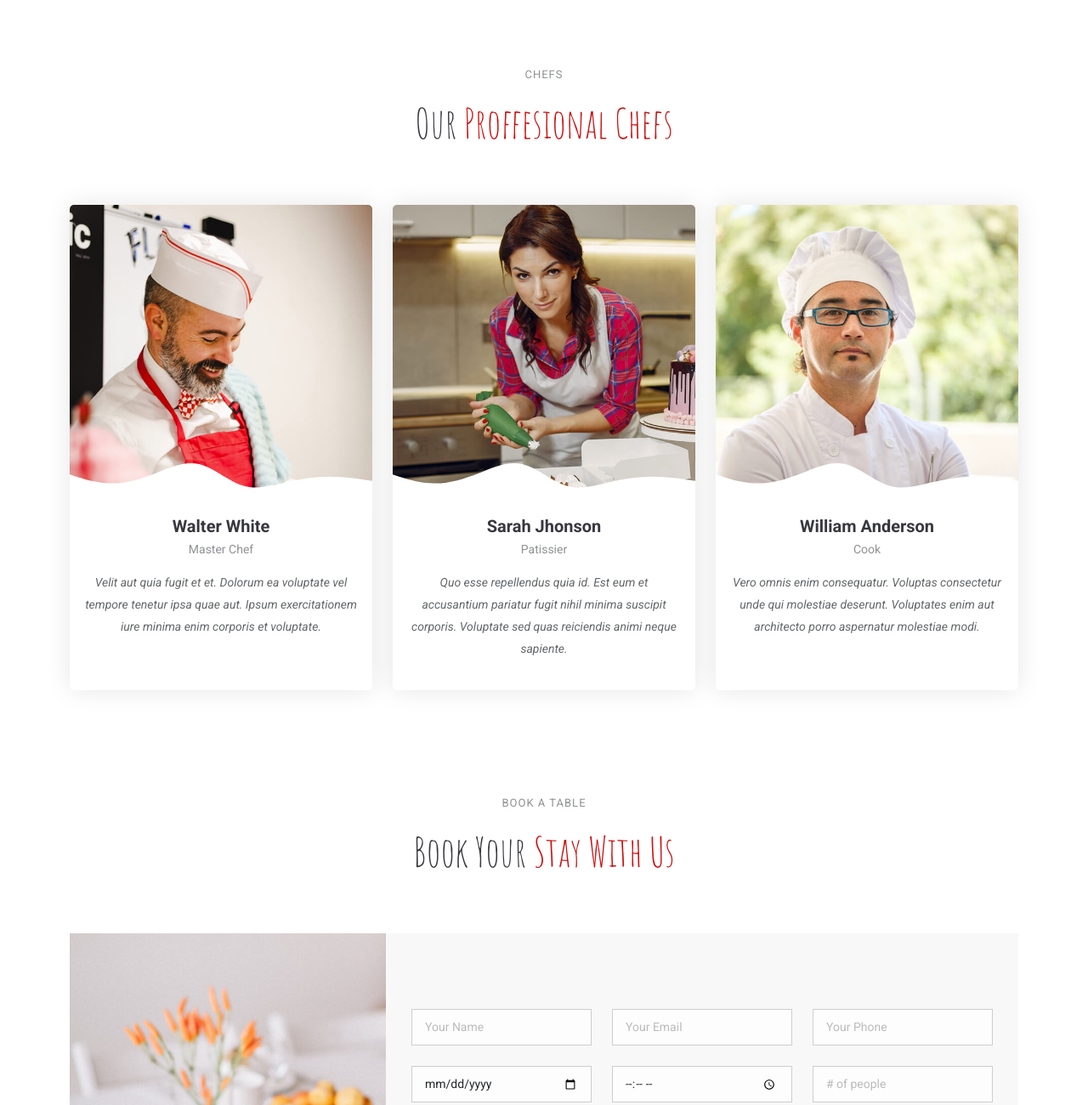
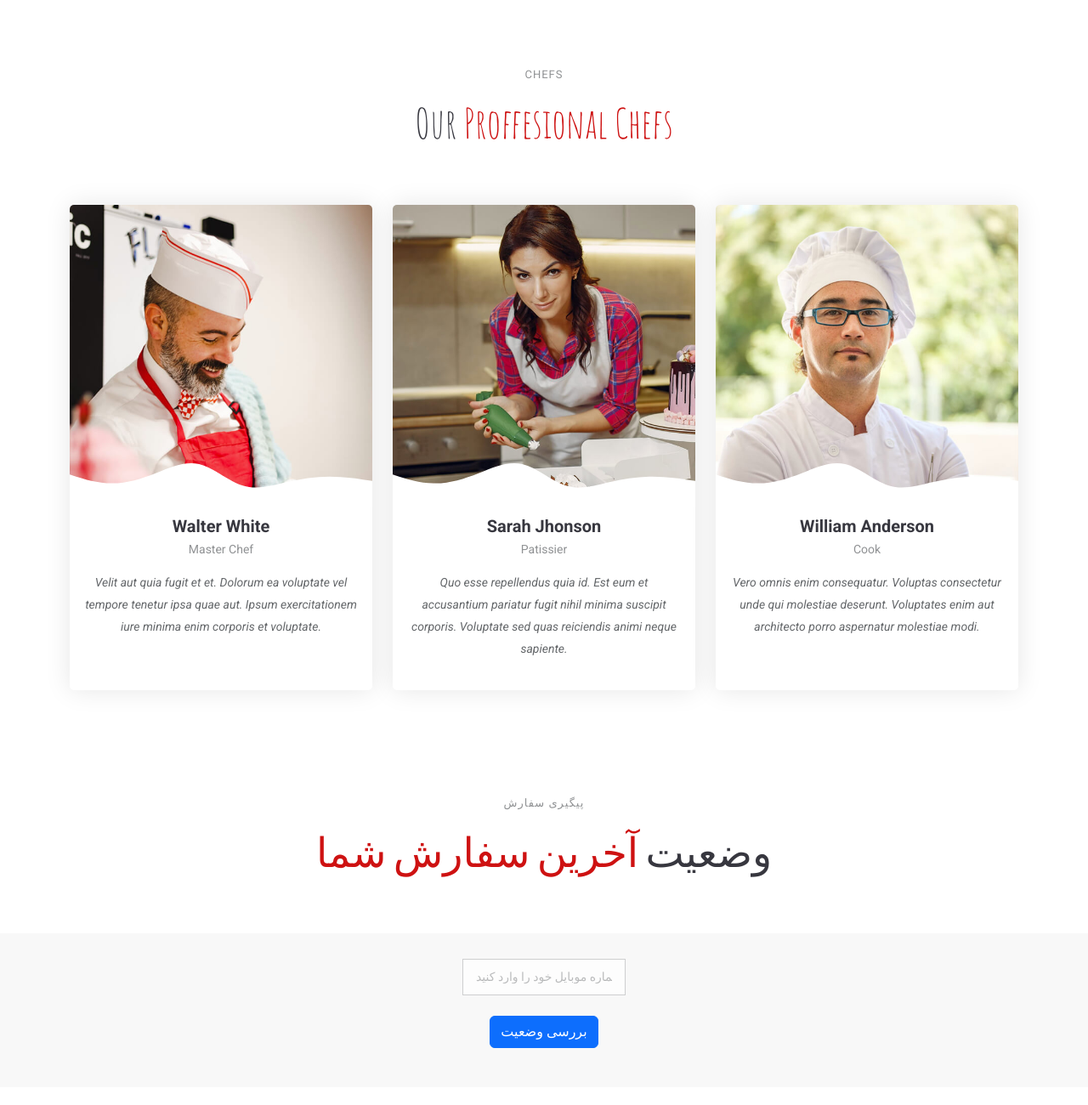
Before and after one commit to ferikarimi/luvndry, a Django app: template lvndry/front/templates/front/index.html in a window 1280 px wide. Shown: the part 5200-6500 px from the top of the page at 85% size. Run offline with Django 3.2, Linux system fonts and the light colour scheme; the template is opened without the code that fills it, so the values that code supplies are empty; some libraries are stand-ins or nearby versions.

Commit message:
The customer can check the status of their order.

```diff
--- a/lvndry/Orders/urls.py
+++ b/lvndry/Orders/urls.py
@@ -1,10 +1,10 @@
 from django.urls import path
-from .views import OrderCreate , OrderUpdate , OrderDelete
-
+from .views import OrderCreate , OrderUpdate , OrderDelete , OrderTracking
 
 urlpatterns = [
     path('ordercreate/', OrderCreate.as_view() , name='OrderCreate'),
     path('orderupdate/<int:pk>/', OrderUpdate.as_view() , name='OrderUpdate'),
     path('orderdelete/<int:pk>/', OrderDelete.as_view() , name='OrderDelete'),
+    path('ordertracking/', OrderTracking.as_view() , name='OrderTracking'),
 
 ]
--- a/lvndry/front/templates/front/index.html
+++ b/lvndry/front/templates/front/index.html
@@ -4,7 +4,7 @@
 <head>
   <meta charset="utf-8">
   <meta content="width=device-width, initial-scale=1.0" name="viewport">
-  <title>Index - Yummy Bootstrap Template</title>
+  <title>Lvendry</title>
   <meta name="description" content="">
   <meta name="keywords" content="">
 
@@ -67,6 +67,9 @@
           <li><a href="#contact">تیم ما</a></li>
           <li><a href="#contact">پیگیری سفارشات</a></li>
           <li><a href="#contact">چگونه مارا پیدا کنید</a></li>
+
+          <li><a href="{% url 'customer_home_page' %}">مدیریت</a></li>
+
 
 
           <!-- <li class="dropdown"><a href="#"><span>Dropdown</span> <i class="bi bi-chevron-down toggle-dropdown"></i></a>
@@ -906,62 +909,116 @@
 
     </section><!-- /Chefs Section -->
 
-    <!-- Book A Table Section -->
-    <section id="book-a-table" class="book-a-table section">
-
-      <!-- Section Title -->
-      <div class="container section-title" data-aos="fade-up">
-        <h2>Book A Table</h2>
-        <p><span>Book Your</span> <span class="description-title">Stay With Us<br></span></p>
-      </div><!-- End Section Title -->
-
-      <div class="container">
-
-        <div class="row g-0" data-aos="fade-up" data-aos-delay="100">
-
-          <div class="col-lg-4 reservation-img" style="background-image: url(assets/img/reservation.jpg);"></div>
-
-          <div class="col-lg-8 d-flex align-items-center reservation-form-bg" data-aos="fade-up" data-aos-delay="200">
-            <form action="forms/book-a-table.php" method="post" role="form" class="my-comment-form">
-              <div class="row gy-4">
-                <div class="col-lg-4 col-md-6">
-                  <input type="text" name="name" class="form-control" id="name" placeholder="Your Name" required="">
-                </div>
-                <div class="col-lg-4 col-md-6">
-                  <input type="email" class="form-control" name="email" id="email" placeholder="Your Email" required="">
-                </div>
-                <div class="col-lg-4 col-md-6">
-                  <input type="text" class="form-control" name="phone" id="phone" placeholder="Your Phone" required="">
-                </div>
-                <div class="col-lg-4 col-md-6">
-                  <input type="date" name="date" class="form-control" id="date" placeholder="Date" required="">
-                </div>
-                <div class="col-lg-4 col-md-6">
-                  <input type="time" class="form-control" name="time" id="time" placeholder="Time" required="">
-                </div>
-                <div class="col-lg-4 col-md-6">
-                  <input type="number" class="form-control" name="people" id="people" placeholder="# of people" required="">
-                </div>
-              </div>
-
-              <div class="form-group mt-3">
-                <textarea class="form-control" name="message" rows="5" placeholder="Message"></textarea>
-              </div>
-
-              <div class="text-center mt-3">
-                <div class="loading">Loading</div>
-                <div class="error-message"></div>
-                <div class="sent-message">Your booking request was sent. We will call back or send an Email to confirm your reservation. Thank you!</div>
-                <button type="submit">Book a Table</button>
-              </div>
-            </form>
-          </div><!-- End Reservation Form -->
-
-        </div>
+
+
+
+
+
+
+
+
+
+
+
+
+<!-- جایگزین کامل بخش Order Tracking -->
+<section id="order-tracking" class="book-a-table section">
+  <div class="container section-title" data-aos="fade-up">
+    <h2>پیگیری سفارش</h2>
+    <p><span>وضعیت</span> <span class="description-title">آخرین سفارش شما</span></p>
+  </div>
+
+  <div class="container-fluid p-0">
+    <div class="row g-0 reservation-form-bg" data-aos="fade-up" data-aos-delay="100">
+      <div class="col-lg-12 d-flex align-items-center justify-content-center">
+
+        <!-- فرم با id مشخص -->
+        <form id="orderForm" class="my-comment-form" action="javascript:void(0);">
+          <div class="row gy-4 justify-content-center">
+            <div class="col-lg-12 col-md-12 col-12">
+              <input type="text" class="form-control" name="phone" id="phone" placeholder="شماره موبایل خود را وارد کنید" required>
+            </div>
+          </div>
+
+          <div class="text-center mt-3">
+            <div id="loading" class="loading" style="display:none;">در حال بررسی...</div>
+            <div id="error-message" class="error-message" style="color:red; margin-top:8px;"></div>
+            <div id="result-message" class="result-message" style="color:green; margin-top:8px; display:none;"></div>
+            <button type="button" id="checkOrderBtn" class="btn btn-primary mt-2">بررسی وضعیت</button>
+          </div>
+
+          <div id="order-status" class="text-center mt-3" style="margin-top:12px;"></div>
+        </form>
 
       </div>
-
-    </section><!-- /Book A Table Section -->
+    </div>
+  </div>
+</section>
+
+<script>
+
+</script>
+
+
+
+
+
+
+
+
+
+
+
+
+
+
+
+
+
+
+
+
+
+
+
+
+
+
+
+
+
+
+
+
+
+
+
+
+
+
+
+
+
+
+
+
+
+
+
+
+
+
+
+
+
+
+
+
+
+
+
+
+
 
     <!-- Gallery Section -->
     <section id="gallery" class="gallery section light-background">
@@ -1287,6 +1344,153 @@
       errorMessage.textContent = 'خطای شبکه. لطفاً دوباره تلاش کنید.';
     }
   });
+
+
+
+
+
+
+
+
+
+
+
+/* ----- debug-ready order-tracking script ----- */
+document.addEventListener('DOMContentLoaded', () => {
+  console.log('[order-tracking] script loaded');
+
+  function getCookie(name) {
+    let cookieValue = null;
+    if (document.cookie && document.cookie !== '') {
+      const cookies = document.cookie.split(';');
+      for (let i = 0; i < cookies.length; i++) {
+        const cookie = cookies[i].trim();
+        if (cookie.substring(0, name.length + 1) === (name + '=')) {
+          cookieValue = decodeURIComponent(cookie.substring(name.length + 1));
+          break;
+        }
+      }
+    }
+    return cookieValue;
+  }
+
+  // DOM elements
+  const form = document.getElementById('orderForm');
+  const phoneInput = document.getElementById('phone');
+  const btn = document.getElementById('checkOrderBtn');
+  const loading = document.getElementById('loading');
+  const errorMessage = document.getElementById('error-message');
+  const resultMessage = document.getElementById('result-message');
+  const orderStatus = document.getElementById('order-status');
+
+  if (!form || !phoneInput || !btn) {
+    console.error('[order-tracking] required elements not found', { form, phoneInput, btn });
+    return;
+  }
+  console.log('[order-tracking] elements found');
+
+  // Prevent Enter from submitting the form (extra safety)
+  form.addEventListener('submit', (e) => {
+    e.preventDefault();
+    return false;
+  });
+  phoneInput.addEventListener('keydown', (e) => {
+    if (e.key === 'Enter') {
+      e.preventDefault();
+      btn.click(); // behave like click
+    }
+  });
+
+  // Helper to show messages
+  function showError(text) {
+    errorMessage.textContent = text || '';
+    errorMessage.style.display = text ? 'block' : 'none';
+  }
+  function showResult(text) {
+    resultMessage.textContent = text || '';
+    resultMessage.style.display = text ? 'block' : 'none';
+  }
+
+  // CSRF token (if needed by Django)
+  const csrftoken = getCookie('csrftoken');
+  console.log('[order-tracking] csrftoken:', !!csrftoken);
+
+  btn.addEventListener('click', async () => {
+    showError('');
+    showResult('');
+    orderStatus.innerHTML = '';
+    loading.style.display = 'block';
+
+    const phoneVal = phoneInput.value.trim();
+    console.log('[order-tracking] button clicked, phone:', phoneVal);
+
+    if (!phoneVal) {
+      loading.style.display = 'none';
+      showError('لطفاً شماره تلفن را وارد کنید.');
+      return;
+    }
+
+    try {
+      console.log('[order-tracking] sending POST to /ordertracking/ ...');
+      const response = await fetch('/orders/ordertracking/', {   // <<< اگر urls.py مسیر دیگری دارد این را اصلاح کن
+        method: 'POST',
+        credentials: 'same-origin',
+        headers: {
+          'Content-Type': 'application/json',
+          'X-CSRFToken': csrftoken || ''
+        },
+        body: JSON.stringify({ phone: phoneVal })
+      });
+
+      console.log('[order-tracking] response status:', response.status);
+      // خواندن body (حتی وقتی response.ok==false)
+      let data = null;
+      try {
+        data = await response.json();
+      } catch (jsonErr) {
+        console.warn('[order-tracking] response JSON parse failed', jsonErr);
+      }
+      console.log('[order-tracking] response data:', data);
+
+      loading.style.display = 'none';
+
+      if (response.ok && data && data.status) {
+        // map english status to persian
+        let statusFa = '';
+        switch (data.status) {
+          case 'Received': statusFa = 'سفارش دریافت شد'; break;
+          case 'In progress': statusFa = 'سفارش در حال انجام است'; break;
+          case 'Completed': statusFa = 'سفارش تکمیل شده'; break;
+          case 'Delivered': statusFa = 'سفارش تحویل داده شد'; break;
+          default: statusFa = 'وضعیت ناشناخته';
+        }
+
+        orderStatus.innerHTML = `<div class="alert alert-success">وضعیت: <strong>${statusFa}</strong></div>`;
+      } else {
+        // handle validation errors from backend (your backend returns non_field_errors)
+        if (data && data.non_field_errors) {
+          showError(data.non_field_errors.join(' '));
+          orderStatus.innerHTML = `<div class="alert alert-danger">${data.non_field_errors.join(' ')}</div>`;
+        } else if (data && typeof data === 'object') {
+          // unknown error object
+          const text = Object.values(data).flat().join(' ');
+          showError(text || 'خطایی رخ داده است.');
+          orderStatus.innerHTML = `<div class="alert alert-warning">${text || 'خطایی رخ داده است.'}</div>`;
+        } else {
+          // no JSON or unexpected
+          showError('خطای ناشناخته‌ای رخ داده است. (کد: ' + response.status + ')');
+          orderStatus.innerHTML = `<div class="alert alert-warning">خطای ناشناخته‌ای رخ داده است. (کد: ${response.status})</div>`;
+        }
+      }
+
+    } catch (err) {
+      console.error('[order-tracking] fetch error', err);
+      loading.style.display = 'none';
+      showError('ارتباط با سرور برقرار نشد.');
+      orderStatus.innerHTML = `<div class="alert alert-danger">ارتباط با سرور برقرار نشد.</div>`;
+    }
+  });
+});
 </script>
 
 
```
Also changed, not shown: lvndry/Orders/serializers.py (+46 -0 lines), lvndry/Orders/views.py (+16 -1 lines), lvndry/front/templates/front/customerhome.html (+5 -5 lines), lvndry/lvndry/urls.py (+10 -1 lines).
